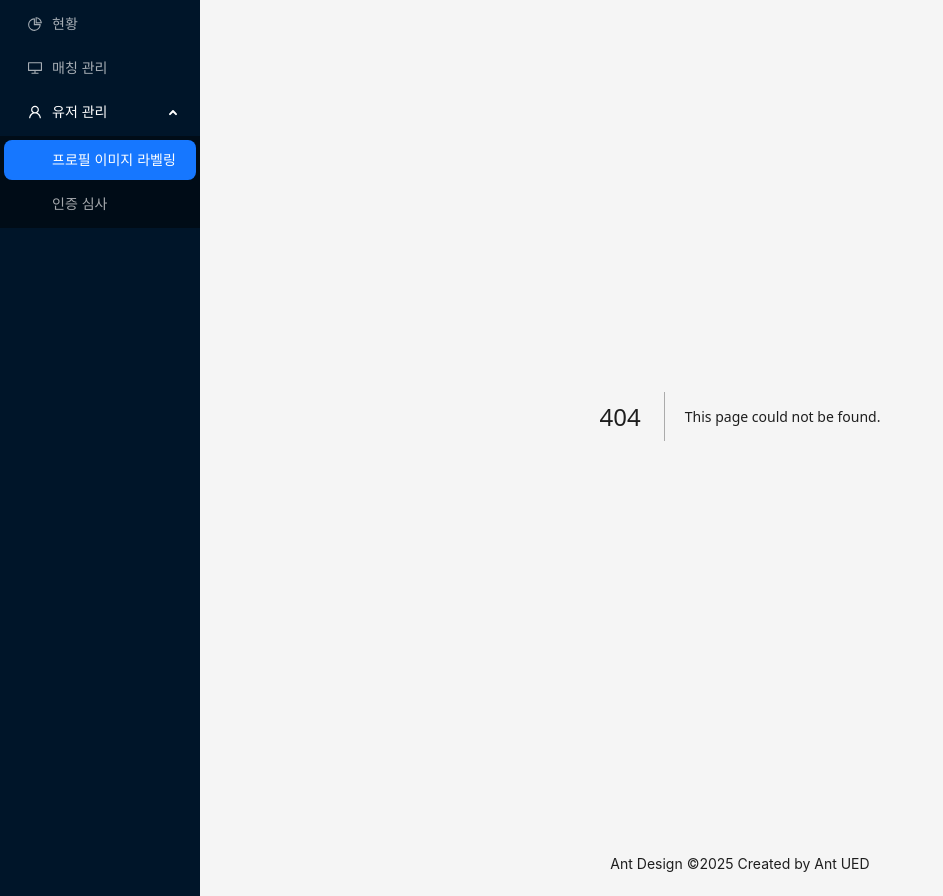
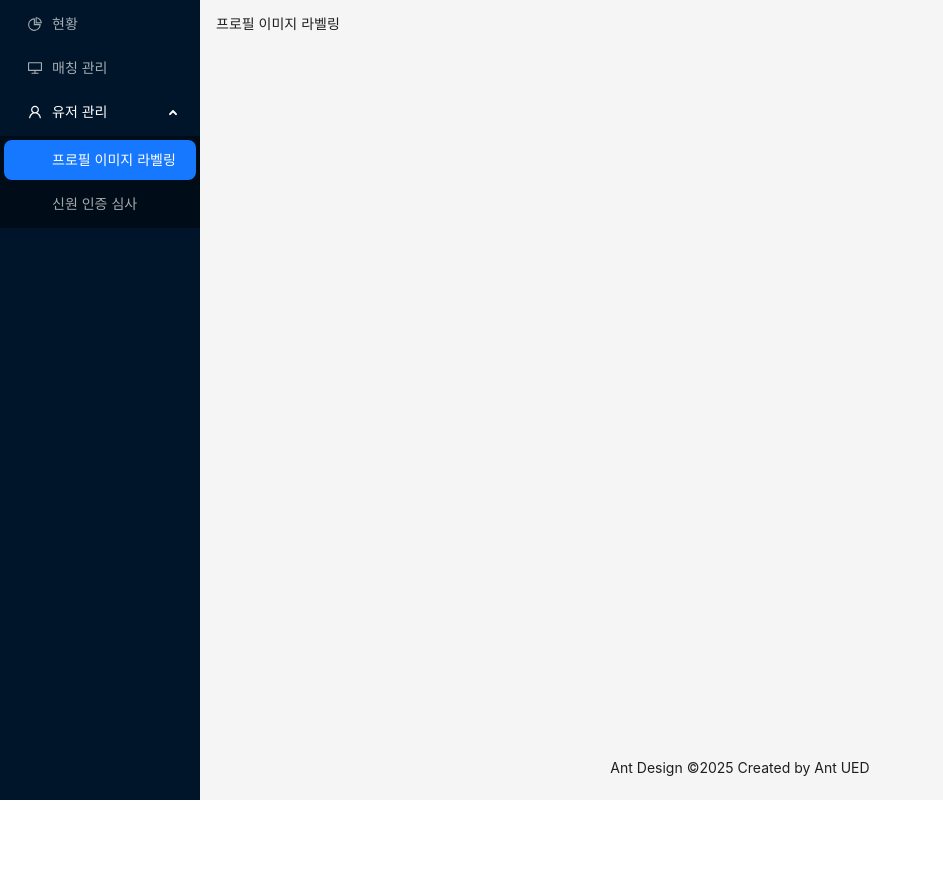
Before and after one commit to dbswnstn/thisrealadmin, a Next.js app: page /user/imageLabeling in a window 1280 px wide. Before the commit this address had no page. Shown: the whole page, without its empty margins (0-943 px from the left). After the commit the page ends 800 px from the top, so only its background shows below. Built offline with nearby package versions, Linux system fonts and the light colour scheme; what @ant-design/nextjs-registry would draw is missing.

Commit message:
코드 수정

```diff
--- a/src/app/match/page.tsx
+++ b/src/app/match/page.tsx
@@ -28,7 +28,7 @@ const dataSource = Array.from<DataType>({ length: 46 }).map<DataType>((_, i) =>
   address: `London, Park Lane no. ${i}`,
 }));
 
-export default function Home() {
+export default function Match() {
 
   useEffect(()=> {
     fetch('/api/hello')
--- /dev/null
+++ b/src/app/user/identificationCheck/page.tsx
@@ -0,0 +1,19 @@
+
+'use client'
+import React, { useState , useEffect} from 'react';
+import { Button, Flex, Table } from 'antd';
+
+export default function IdentificationCheck() {
+
+  useEffect(()=> {
+    fetch('/api/hello')
+      .then(res => res.json())
+      .then(data => { console.log("ssss", data.message) });
+  }, []);
+
+  return (
+    <Flex gap="middle" vertical>
+       <div>신원 인증 심사</div>
+    </Flex>
+  );
+}
--- /dev/null
+++ b/src/app/user/imageLabeling/page.tsx
@@ -0,0 +1,24 @@
+
+'use client'
+import React, { useState , useEffect} from 'react';
+import { Button, Flex, Table } from 'antd';
+
+export default function ImageLabeling() {
+
+  useEffect(()=> {
+    fetch('/api/hello')
+      .then(res => res.json())
+      .then(data =>
+         {
+          console.log("ssss", data.message)
+
+        });
+
+  }, []);
+
+  return (
+    <Flex gap="middle" vertical>
+       <div>프로필 이미지 라벨링</div>
+    </Flex>
+  );
+}
--- a/src/component/LayoutWrapper.tsx
+++ b/src/component/LayoutWrapper.tsx
@@ -44,7 +44,7 @@ export default function LayoutWrapper({ children }: { children: React.ReactNode
       label: '유저 관리',
       children: [
         { key: '/user/imageLabeling', label: '프로필 이미지 라벨링' },
-        { key: '/user/identificationCheck', label: '인증 심사' },
+        { key: '/user/identificationCheck', label: '신원 인증 심사' },
       ],
     }
 
```
